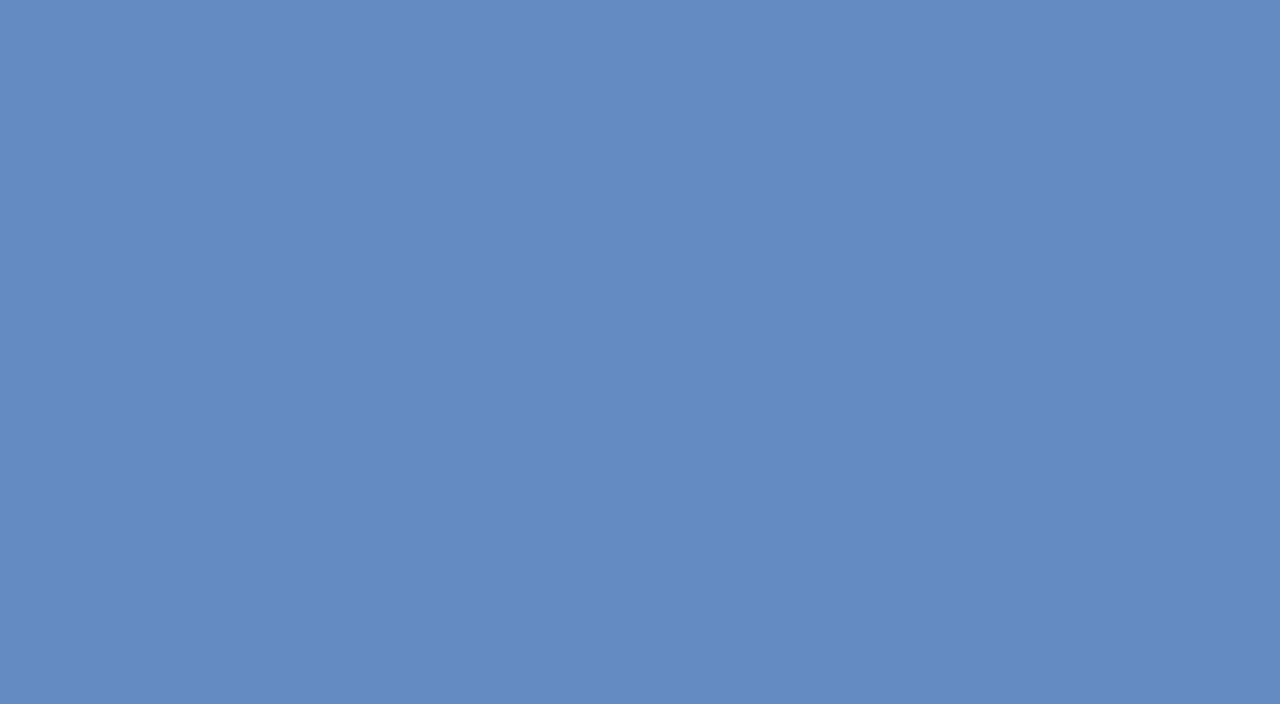
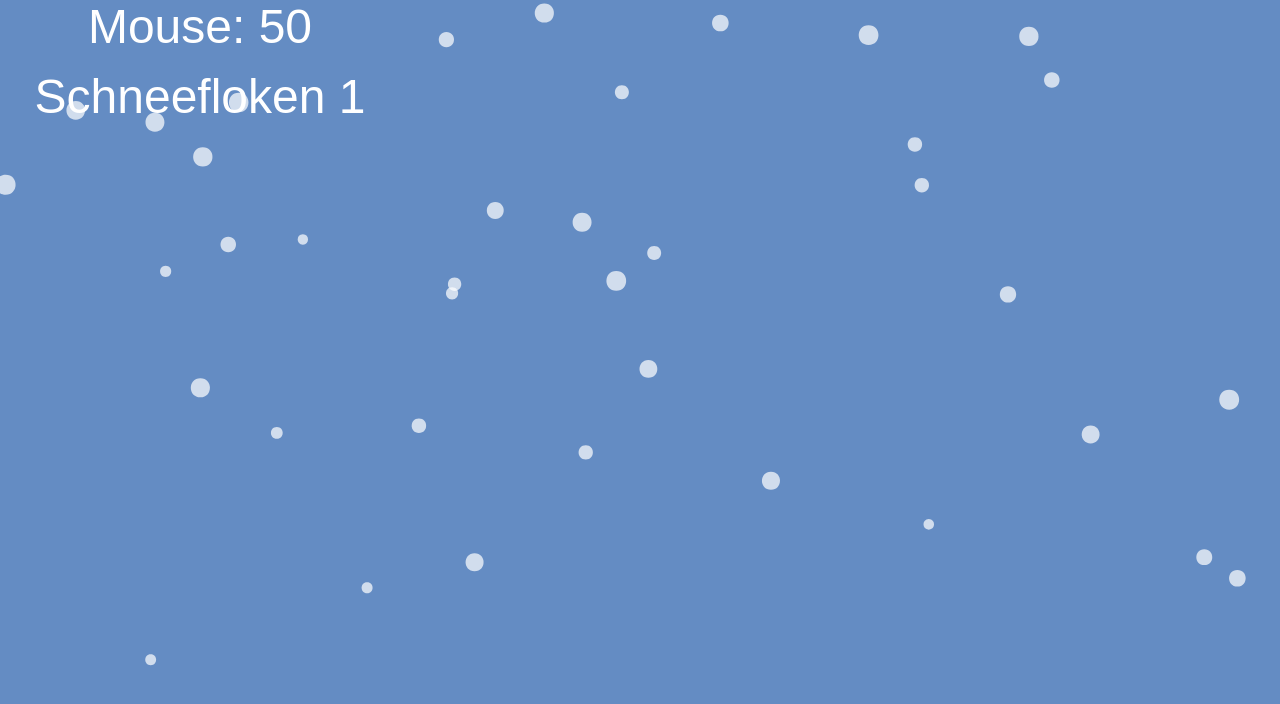
Before and after one commit to nahakiole/GlauserChristmas, a plain HTML site: page index.html in a window 1280 px wide. Drawn offline with nearby package versions, Linux system fonts and the light colour scheme.

Commit message:
Update Snowflakes generation process throught mouse movement,

```diff
--- a/css/main.css
+++ b/css/main.css
@@ -21,6 +21,7 @@ textarea {
 html {
     font-size: 1em;
     line-height: 1.4;
+    overflow-y: scroll;
 }
 
 /*
@@ -102,6 +103,7 @@ body, html {
     width: 100%;
     background: #648cc3;
 }
+
 
 
 
--- a/js/main.js
+++ b/js/main.js
@@ -1,6 +1,7 @@
 jQuery(document).ready(function(){
     jQuery('#snowland').glauserChristmas({
-
+        pathReduction: 300,
+        maxSnowflakes: 50
     });
 
 
--- a/js/plugins.js
+++ b/js/plugins.js
@@ -95,11 +95,16 @@
 
         var canvasElement = $(this);
         var settings = $.extend({
-            minMove: 5
+            pathReduction: 1,
+            maxSnowflakes: 500
         }, options);
+
+        settings.pathReduction = parseInt(settings.pathReduction);
 
 
         var snowBalls = [];
+        var pathLength = 0;
+        var newSnowFlakes = 0;
 
         /**
          * Update the canvas height and width when the browser is resized.
@@ -113,14 +118,13 @@
             updateDimension();
         });
 
-
         var mouseDownPosition = [];
         var mouseUpPosition = [];
         var mouseMoveVector = [];
         var mouseMoveLength = 0;
 
 
-
+        console.log(pathLength);
         $('html').mousemove(function (e) {
             mouseUpPosition.x = e.pageX;
             mouseUpPosition.y = e.pageY;
@@ -128,18 +132,13 @@
             mouseMoveVector.y = mouseUpPosition.y - mouseDownPosition.y;
 
             mouseMoveLength = Math.floor(Math.sqrt(Math.pow(mouseMoveVector.x, 2) + Math.pow(mouseMoveVector.y, 2)));
+            pathLength = parseInt(parseInt(pathLength)+parseInt(mouseMoveLength)) || 0;
 
-            addSnowFlake(0,Math.random()*2-1,Math.random()*document.body.clientWidth,Math.random()*10+10,Math.random()+2);
-             mouseDownPosition.x = e.pageX;
-             mouseDownPosition.y = e.pageY;
-            console.log(mouseMoveVector);
-            console.log(mouseMoveLength);
-            console.log(e);
-            mouseDownPosition.timeStamp = e.timeStamp;
+            mouseDownPosition.x = e.pageX;
+            mouseDownPosition.y = e.pageY;
 
         });
 
-        var height = -50;
 
         var requestAnimationFrame = window.requestAnimationFrame ||
             window.webkitRequestAnimationFrame ||
@@ -149,6 +148,7 @@
         var SnowFlakes = function(){
             canvasElement.clearCanvas();
             drawSnowFlakes();
+            drawDebug();
             requestAnimationFrame(SnowFlakes);
         };
         requestAnimationFrame(SnowFlakes);
@@ -162,19 +162,36 @@
                 canvasElement.drawEllipse({
                     fillStyle: "#fff",
                     strokeWidth: 4,
-                    x: getXCoordinate(snowBalls[i].progress,snowBalls[i].angle,snowBalls[i].start), y: snowBalls[i].progress,
+                    x: getXCoordinate(snowBalls[i].progress,snowBalls[i].angle,snowBalls[i].start),
+                    y: snowBalls[i].progress,
                     width: snowBalls[i].size, height: snowBalls[i].size,
                     opacity: 0.7
                 });
 
                 if (parseInt(snowBalls[i].progress) > parseInt(canvasElement.attr("height"))+50){
                     snowBalls.splice(i,1);
-//                    snowBalls[i] = null;
                 }
                 else {
                     snowBalls[i].progress = snowBalls[i].progress + snowBalls[i].speed;
                 }
             }
+        };
+
+        var drawDebug = function(){
+            canvasElement.drawText({
+                y: 30,
+                x: 200,
+                fontSize: 48,
+                text: "Mouse: "+pathLength,
+                fillStyle: "#fff"
+            });
+            canvasElement.drawText({
+                y: 100,
+                x: 200,
+                fontSize: 48,
+                text: "Schneefloken "+newSnowFlakes,
+                fillStyle: "#fff"
+            });
         };
 
         var addSnowFlake = function (progress, angle, start, size, speed) {
@@ -191,6 +208,21 @@
               return progress*angle+start;
         };
 
+        setInterval(function(){
+            newSnowFlakes = parseInt(pathLength/settings.maxSnowflakes) || 0;
+
+            for (var i = 0; i < newSnowFlakes; i++){
+                addSnowFlake(0-Math.random()*200,Math.random()*2-1,Math.random()*document.body.clientWidth,Math.random()*10+10,Math.random()+2);
+            }
+        }, 100);
+
+         setInterval(function(){
+            pathLength = pathLength-settings.pathReduction;
+            pathLength = pathLength < 50 ? 50 : pathLength;
+        }, 10);
+
+
+
 
     };
 
```
Also changed, not shown: index.html (+4 -0 lines), 1 other file.
